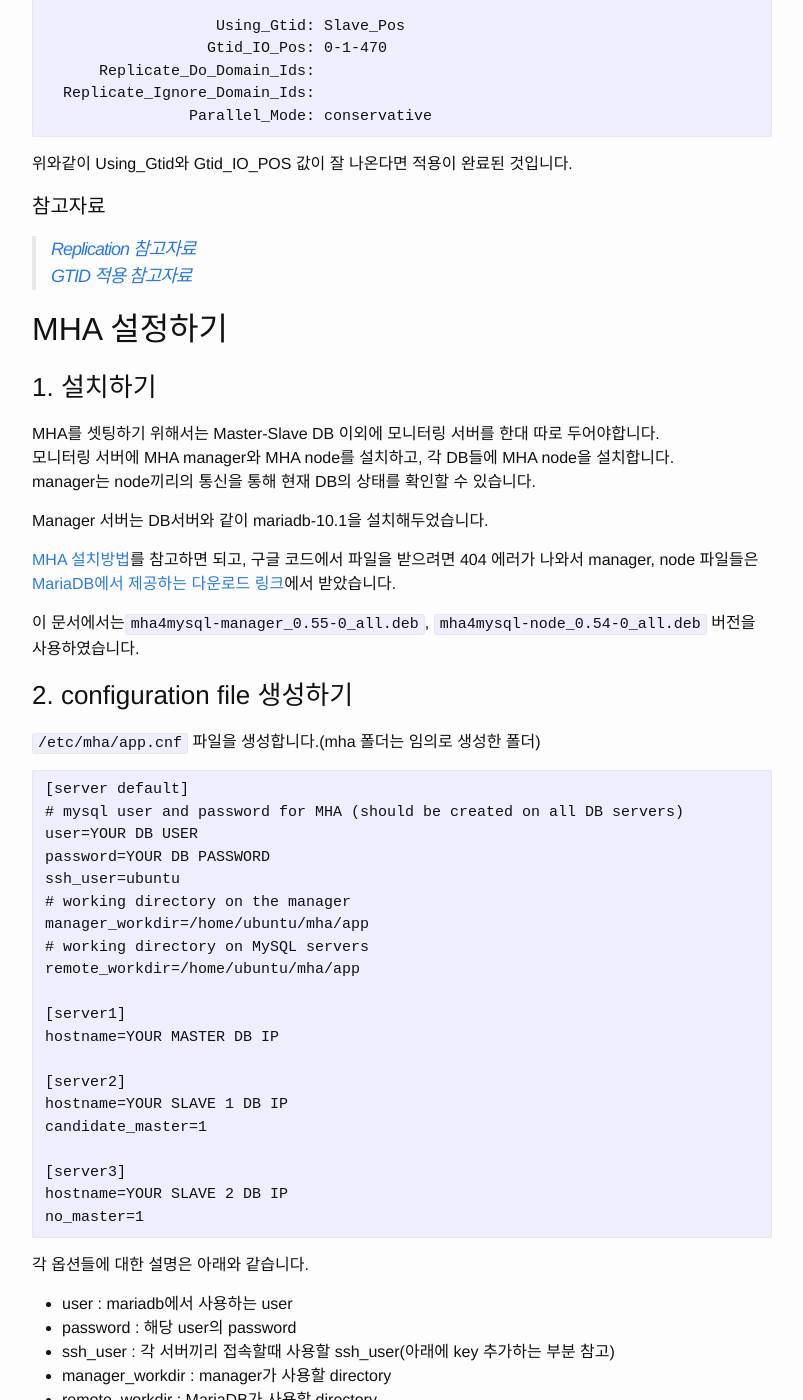
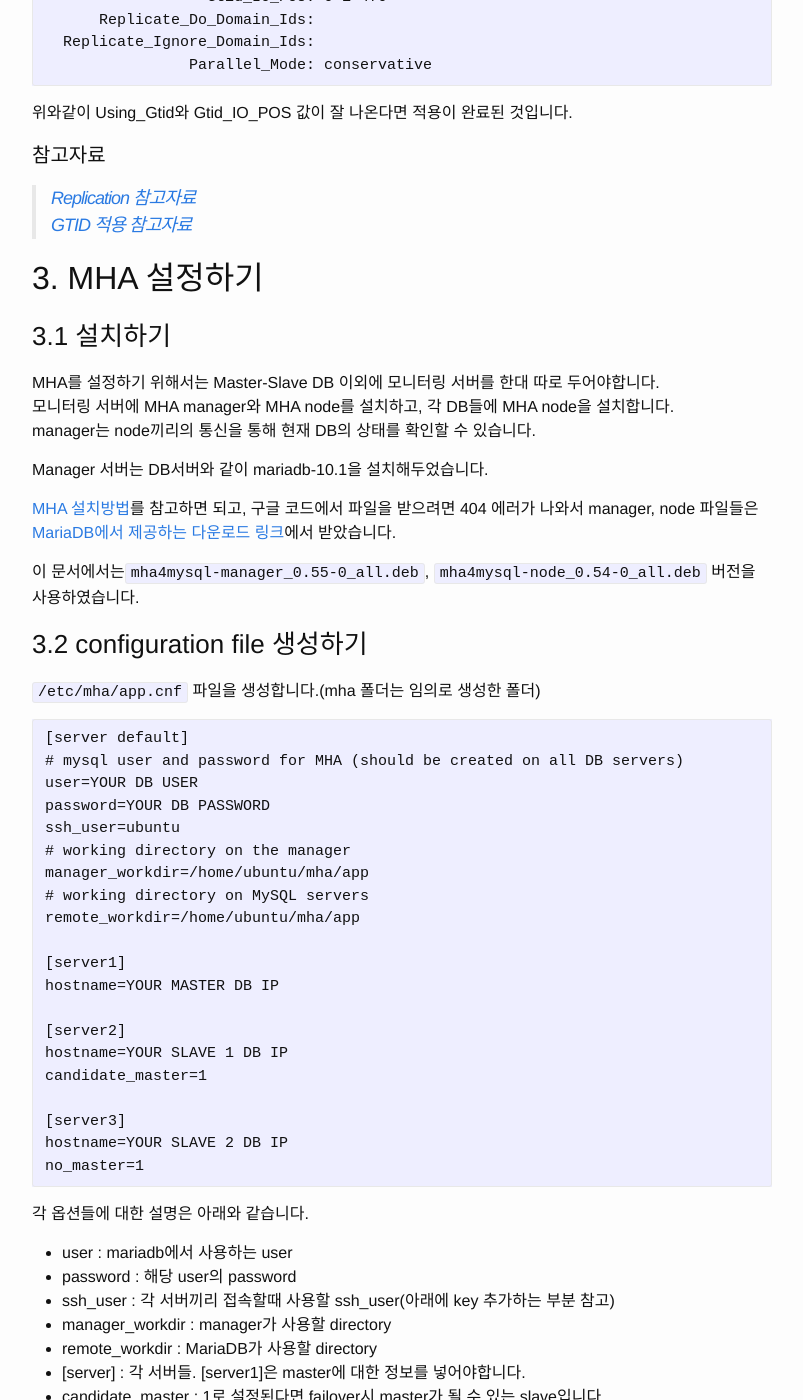
Before and after one commit to Akkiros/akkiros.github.io, a Jekyll site: the page built from _posts/2016-10-25-Mariadb-failover-tutorial.markdown, in a window 1280 px wide and 1400 px high, scrolled down 6012 px. Shown: the whole window, without its empty margins (238-1041 px from the left). Built offline with Jekyll 4.4.1, drawn with Linux system fonts in a browser that asks for light colours; comment, search, counter and statistics services are not loaded; some of the changed text lies outside the part shown.

Commit message:
폰트 추가 및 항목, 단어 수정

````diff
--- a/_posts/2016-10-25-Mariadb-failover-tutorial.markdown
+++ b/_posts/2016-10-25-Mariadb-failover-tutorial.markdown
@@ -38,9 +36,9 @@ Failover를 지원하는 여러가지 툴들이 있습니다. 여기서는 여
 
 **가장 적합한 MHA를 사용하기로 결정!**
 
-## 2. Replication 셋팅하기
+## 2. Replication 설정하기
 
-failover를 하기전에 Master-Slave Replication을 셋팅해야 합니다.
+failover를 하기전에 Master-Slave Replication을 설정해야 합니다.
 
 테스트 환경은 AWS를 이용하였습니다.
 AWS를 사용한다면 하나의 서버에 mariadb를 설치한 후 AMI로 만들어서 나머지 서버들을 만들면 편리합니다.
@@ -108,9 +106,9 @@ MariaDB [(none)]> SHOW MASTER STATUS\G;
 Binlog_Ignore_DB:
 ```
 
-여기서 나온 File과 Position은 아래에 slave 셋팅을 할 때 사용할 값이니 어딘가에 저장해둡니다.
+여기서 나온 File과 Position은 아래에 slave 설정을 할 때 사용할 값이니 어딘가에 저장해둡니다.
 
-### 2. Slave 설정
+### 2.2 Slave 설정
 
 `sudo vi /etc/mysql/my.cnf`
 
@@ -160,7 +158,7 @@ slave\_1이라면 server-id를 2로 지정하고, slave\_2라면 server-id를 3
 위에서와 같이 파일을 저장하고, mariadb를 재시작해줍니다. `sudo service mysql restart`
 
 
-재시작한 후에 mariadb console에 접속하여 master 셋팅을 추가합니다.
+재시작한 후에 mariadb console에 접속하여 master 설정을 추가합니다.
 
 `mysql -u root -p`
 
@@ -292,12 +290,12 @@ MariaDB [(none)]> show slave status\G;
 > [Replication 참고자료](http://www.tutorialbook.co.kr/entry/MariaDB-Mysql-%EC%9D%BC%EB%B0%98-Replication-%EB%B3%B5%EC%A0%9C-%ED%95%98%EA%B8%B0)
 > [GTID 적용 참고자료](https://mariadb.com/blog/enabling-gtids-server-replication-mariadb-100)
 
-## MHA 설정하기
+## 3. MHA 설정하기
 
-### 1. 설치하기
+### 3.1 설치하기
 
 
-MHA를 셋팅하기 위해서는 Master-Slave DB 이외에 모니터링 서버를 한대 따로 두어야합니다.
+MHA를 설정하기 위해서는 Master-Slave DB 이외에 모니터링 서버를 한대 따로 두어야합니다.
 모니터링 서버에 MHA manager와 MHA node를 설치하고, 각 DB들에 MHA node을 설치합니다.
 manager는 node끼리의 통신을 통해 현재 DB의 상태를 확인할 수 있습니다.
 
@@ -307,7 +305,7 @@ Manager 서버는 DB서버와 같이 mariadb-10.1을 설치해두었습니다.
 
 이 문서에서는`mha4mysql-manager_0.55-0_all.deb`, `mha4mysql-node_0.54-0_all.deb` 버전을 사용하였습니다.
 
-### 2. configuration file 생성하기
+### 3.2 configuration file 생성하기
 
 `/etc/mha/app.cnf` 파일을 생성합니다.(mha 폴더는 임의로 생성한 폴더)
 
@@ -351,7 +349,7 @@ no_master=1
 > 해당 문제를 해결하는 방법은 [여기](https://code.google.com/p/mysql-master-ha/issues/detail?id=70)를 참고해서 version 체크하는 부분을 바꿔주면 됩니다.
 > 하지만 해당 해결 방법은 공식적인 방법이 아니므로 오류가 발생할 여지는 있습니다.
 
-### 3. ssh key 등록하기
+### 3.3 ssh key 등록하기
 
 문제가 발생했는지 확인하거나, 각 상태를 변경해야하기 때문에 ssh를 이용합니다.
 
@@ -400,7 +398,7 @@ Tue Oct 11 09:23:02 2016 - [debug]   ok.
 Tue Oct 11 09:23:02 2016 - [info] All SSH connection tests passed successfully.
 ```
 
-### 4. replication 테스트 하기
+### 3.4 replication 테스트 하기
 
 ssh 테스트가 성공적으로 끝났다면, replication도  `masterha_check_repl --conf /etc/mha/app.cnf` 명렁어를 이용해 테스트 해볼 수 있습니다.
 
@@ -437,10 +435,10 @@ Tue Oct 11 09:36:18 2016 - [info] Got exit code 0 (Not master dead).
 MySQL Replication Health is OK.
 ```
 
-위와 같은 메세지를 받아본다면 replication 셋팅도 잘 되어있다는 이야기입니다.
+위와 같은 메세지를 받아본다면 replication 설정도 잘 되어있다는 이야기입니다.
 해당 메세지를 살펴보면 현재 살아있는 서버들에 대한 정보, 현재 Master에 대한 정보, 현재 Slave들에 대한 정보들을 확인할 수 있습니다.
 
-### 5. failover 테스트 하기
+### 3.5 failover 테스트 하기
 
 ssh, replication 둘 다 테스트를 통과했다면 직접 failover를 테스트해봅니다.
 
--- a/css/main.scss
+++ b/css/main.scss
@@ -6,7 +6,7 @@
 
 
 // Our variables
-$base-font-family: "Helvetica Neue", Helvetica, Arial, sans-serif;
+$base-font-family: "Spoqa Han Sans", Helvetica, Arial, sans-serif;
 $base-font-size:   16px;
 $base-font-weight: 400;
 $small-font-size:  $base-font-size * 0.875;
````
Also changed, not shown: other parts of _posts/2016-10-25-Mariadb-failover-tutorial.markdown (+2 -4 lines), 3 other files.
